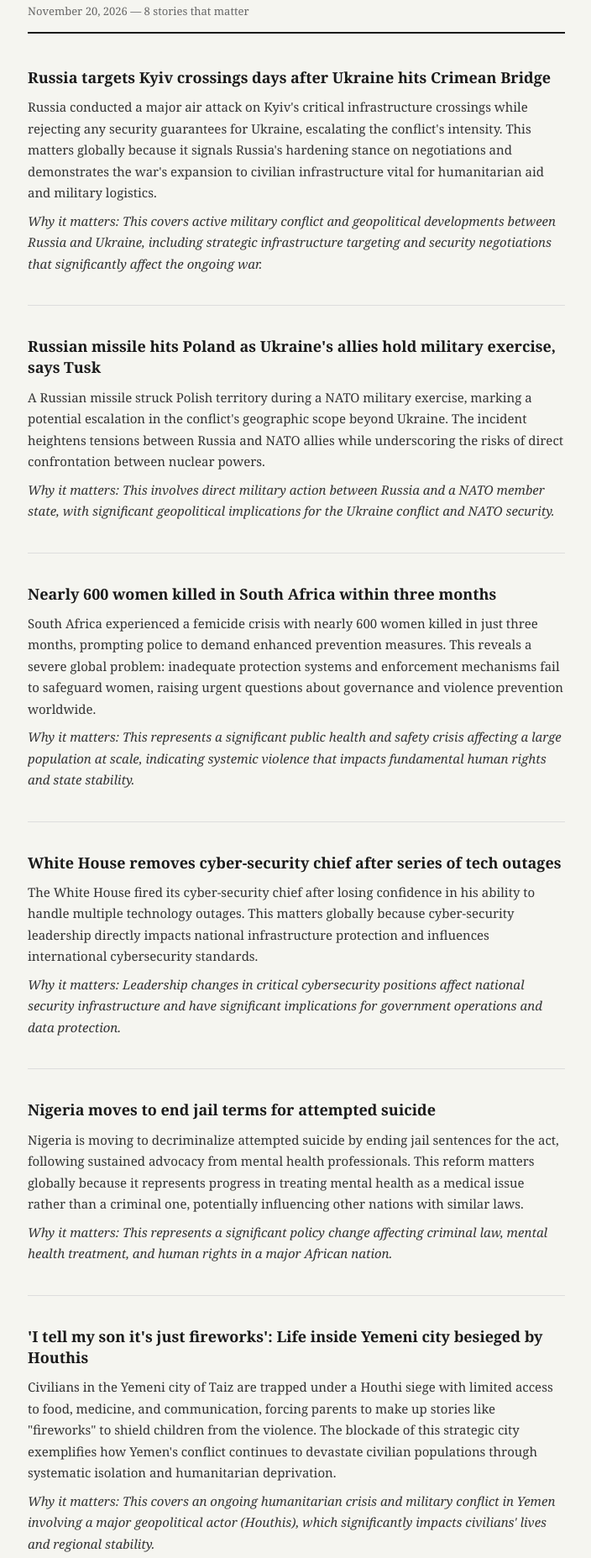
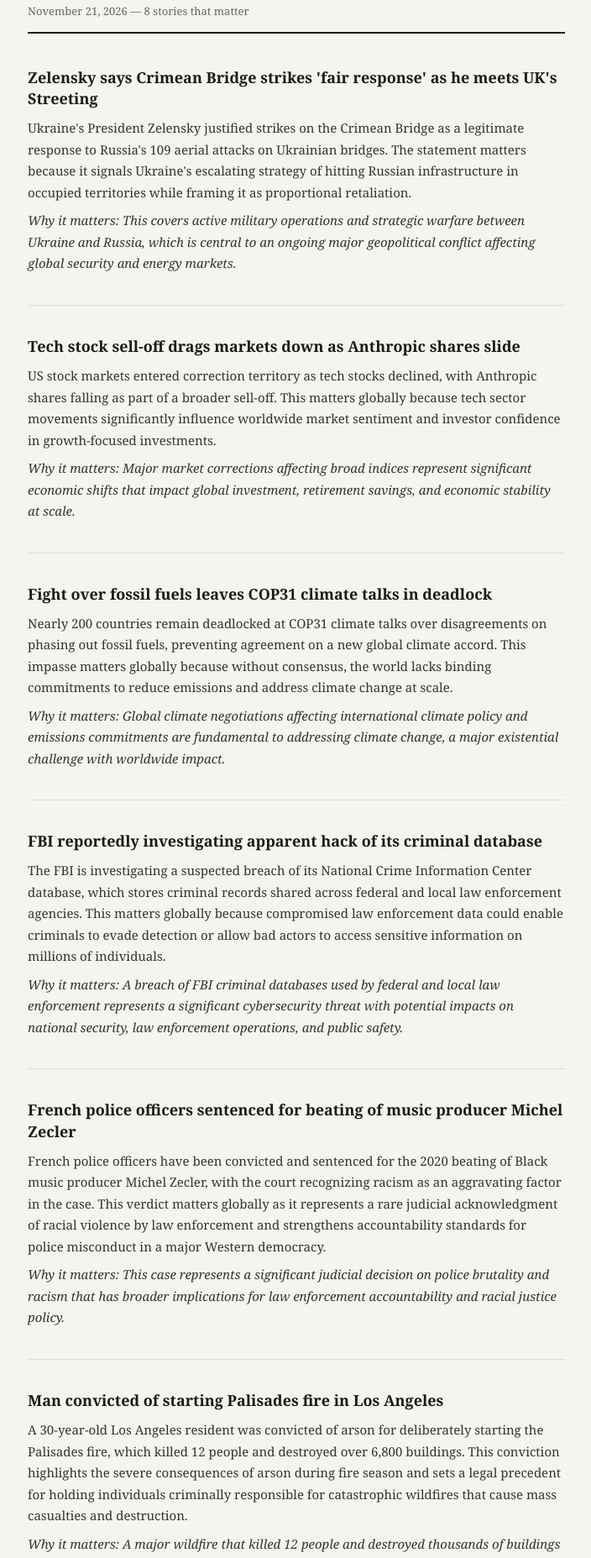
Before and after one commit to bm1815/essential-news, a plain HTML site: page index.html in a window 1280 px wide. Shown: the part 80-1935 px from the top of the page at 84% size, without its empty margins (287-991 px from the left). Drawn offline with Linux system fonts and the light colour scheme.

Commit message:
Update news 2026-11-21

```diff
--- a/index.html
+++ b/index.html
@@ -86,56 +86,56 @@
 
     <header>
         <h1>Essential News</h1>
-        <p>November 20, 2026 — 8 stories that matter</p>
+        <p>November 21, 2026 — 8 stories that matter</p>
     </header>
 
 
     <div class="story">
-        <h2><a href="https://www.bbc.co.uk/news/articles/c6x29gn4pdn9o?at_medium=RSS&at_campaign=rss" target="_blank">Russia targets Kyiv crossings days after Ukraine hits Crimean Bridge</a></h2>
-        <p>Russia conducted a major air attack on Kyiv's critical infrastructure crossings while rejecting any security guarantees for Ukraine, escalating the conflict's intensity. This matters globally because it signals Russia's hardening stance on negotiations and demonstrates the war's expansion to civilian infrastructure vital for humanitarian aid and military logistics.</p>
-        <p class="reason">Why it matters: This covers active military conflict and geopolitical developments between Russia and Ukraine, including strategic infrastructure targeting and security negotiations that significantly affect the ongoing war.</p>
+        <h2><a href="https://www.bbc.co.uk/news/articles/c6wy0qj7w5zqo?at_medium=RSS&at_campaign=rss" target="_blank">Zelensky says Crimean Bridge strikes 'fair response' as he meets UK's Streeting</a></h2>
+        <p>Ukraine's President Zelensky justified strikes on the Crimean Bridge as a legitimate response to Russia's 109 aerial attacks on Ukrainian bridges. The statement matters because it signals Ukraine's escalating strategy of hitting Russian infrastructure in occupied territories while framing it as proportional retaliation.</p>
+        <p class="reason">Why it matters: This covers active military operations and strategic warfare between Ukraine and Russia, which is central to an ongoing major geopolitical conflict affecting global security and energy markets.</p>
     </div>
 
     <div class="story">
-        <h2><a href="https://www.bbc.co.uk/news/articles/cqx2x9dklxnro?at_medium=RSS&at_campaign=rss" target="_blank">Russian missile hits Poland as Ukraine's allies hold military exercise, says Tusk</a></h2>
-        <p>A Russian missile struck Polish territory during a NATO military exercise, marking a potential escalation in the conflict's geographic scope beyond Ukraine. The incident heightens tensions between Russia and NATO allies while underscoring the risks of direct confrontation between nuclear powers.</p>
-        <p class="reason">Why it matters: This involves direct military action between Russia and a NATO member state, with significant geopolitical implications for the Ukraine conflict and NATO security.</p>
+        <h2><a href="https://www.bbc.co.uk/news/articles/c6808ym10vzgo?at_medium=RSS&at_campaign=rss" target="_blank">Tech stock sell-off drags markets down as Anthropic shares slide</a></h2>
+        <p>US stock markets entered correction territory as tech stocks declined, with Anthropic shares falling as part of a broader sell-off. This matters globally because tech sector movements significantly influence worldwide market sentiment and investor confidence in growth-focused investments.</p>
+        <p class="reason">Why it matters: Major market corrections affecting broad indices represent significant economic shifts that impact global investment, retirement savings, and economic stability at scale.</p>
     </div>
 
     <div class="story">
-        <h2><a href="https://www.bbc.co.uk/news/articles/c69vwyjp0339o?at_medium=RSS&at_campaign=rss" target="_blank">Nearly 600 women killed in South Africa within three months</a></h2>
-        <p>South Africa experienced a femicide crisis with nearly 600 women killed in just three months, prompting police to demand enhanced prevention measures. This reveals a severe global problem: inadequate protection systems and enforcement mechanisms fail to safeguard women, raising urgent questions about governance and violence prevention worldwide.</p>
-        <p class="reason">Why it matters: This represents a significant public health and safety crisis affecting a large population at scale, indicating systemic violence that impacts fundamental human rights and state stability.</p>
+        <h2><a href="https://www.bbc.co.uk/news/articles/c6ly5w40eg07o?at_medium=RSS&at_campaign=rss" target="_blank">Fight over fossil fuels leaves COP31 climate talks in deadlock</a></h2>
+        <p>Nearly 200 countries remain deadlocked at COP31 climate talks over disagreements on phasing out fossil fuels, preventing agreement on a new global climate accord. This impasse matters globally because without consensus, the world lacks binding commitments to reduce emissions and address climate change at scale.</p>
+        <p class="reason">Why it matters: Global climate negotiations affecting international climate policy and emissions commitments are fundamental to addressing climate change, a major existential challenge with worldwide impact.</p>
     </div>
 
     <div class="story">
-        <h2><a href="https://www.bbc.co.uk/news/articles/cwz0k3nn5p5mo?at_medium=RSS&at_campaign=rss" target="_blank">White House removes cyber-security chief after series of tech outages</a></h2>
-        <p>The White House fired its cyber-security chief after losing confidence in his ability to handle multiple technology outages. This matters globally because cyber-security leadership directly impacts national infrastructure protection and influences international cybersecurity standards.</p>
-        <p class="reason">Why it matters: Leadership changes in critical cybersecurity positions affect national security infrastructure and have significant implications for government operations and data protection.</p>
+        <h2><a href="https://www.bbc.co.uk/news/articles/cvze7de86pk3o?at_medium=RSS&at_campaign=rss" target="_blank">FBI reportedly investigating apparent hack of its criminal database</a></h2>
+        <p>The FBI is investigating a suspected breach of its National Crime Information Center database, which stores criminal records shared across federal and local law enforcement agencies. This matters globally because compromised law enforcement data could enable criminals to evade detection or allow bad actors to access sensitive information on millions of individuals.</p>
+        <p class="reason">Why it matters: A breach of FBI criminal databases used by federal and local law enforcement represents a significant cybersecurity threat with potential impacts on national security, law enforcement operations, and public safety.</p>
     </div>
 
     <div class="story">
-        <h2><a href="https://www.bbc.co.uk/news/articles/cm3rgnvxj339o?at_medium=RSS&at_campaign=rss" target="_blank">Nigeria moves to end jail terms for attempted suicide</a></h2>
-        <p>Nigeria is moving to decriminalize attempted suicide by ending jail sentences for the act, following sustained advocacy from mental health professionals. This reform matters globally because it represents progress in treating mental health as a medical issue rather than a criminal one, potentially influencing other nations with similar laws.</p>
-        <p class="reason">Why it matters: This represents a significant policy change affecting criminal law, mental health treatment, and human rights in a major African nation.</p>
+        <h2><a href="https://www.bbc.co.uk/news/articles/ck9d7e9wvvweo?at_medium=RSS&at_campaign=rss" target="_blank">French police officers sentenced for beating of music producer Michel Zecler</a></h2>
+        <p>French police officers have been convicted and sentenced for the 2020 beating of Black music producer Michel Zecler, with the court recognizing racism as an aggravating factor in the case. This verdict matters globally as it represents a rare judicial acknowledgment of racial violence by law enforcement and strengthens accountability standards for police misconduct in a major Western democracy.</p>
+        <p class="reason">Why it matters: This case represents a significant judicial decision on police brutality and racism that has broader implications for law enforcement accountability and racial justice policy.</p>
     </div>
 
     <div class="story">
-        <h2><a href="https://www.bbc.co.uk/news/articles/cx7v2d8q879eo?at_medium=RSS&at_campaign=rss" target="_blank">'I tell my son it's just fireworks': Life inside Yemeni city besieged by Houthis</a></h2>
-        <p>Civilians in the Yemeni city of Taiz are trapped under a Houthi siege with limited access to food, medicine, and communication, forcing parents to make up stories like "fireworks" to shield children from the violence. The blockade of this strategic city exemplifies how Yemen's conflict continues to devastate civilian populations through systematic isolation and humanitarian deprivation.</p>
-        <p class="reason">Why it matters: This covers an ongoing humanitarian crisis and military conflict in Yemen involving a major geopolitical actor (Houthis), which significantly impacts civilians' lives and regional stability.</p>
+        <h2><a href="https://www.bbc.co.uk/news/articles/c64gn0gy8rj3o?at_medium=RSS&at_campaign=rss" target="_blank">Man convicted of starting Palisades fire in Los Angeles</a></h2>
+        <p>A 30-year-old Los Angeles resident was convicted of arson for deliberately starting the Palisades fire, which killed 12 people and destroyed over 6,800 buildings. This conviction highlights the severe consequences of arson during fire season and sets a legal precedent for holding individuals criminally responsible for catastrophic wildfires that cause mass casualties and destruction.</p>
+        <p class="reason">Why it matters: A major wildfire that killed 12 people and destroyed thousands of buildings is a significant natural disaster with major loss of life and property that fundamentally impacts affected communities.</p>
     </div>
 
     <div class="story">
-        <h2><a href="https://www.bbc.co.uk/news/articles/ckzd9nln5e6go?at_medium=RSS&at_campaign=rss" target="_blank">Europe ready for talks with Russia on ending war in Ukraine, leaders say</a></h2>
-        <p>European leaders announced they have adopted a unified negotiating stance toward Russia regarding the Ukraine war at a Berlin summit. This matters globally because a coordinated European approach could significantly influence the terms and feasibility of peace negotiations that would reshape the geopolitical landscape.</p>
-        <p class="reason">Why it matters: This covers potential geopolitical negotiations to end an ongoing major war affecting global security, energy markets, and millions of people across Europe.</p>
+        <h2><a href="https://www.bbc.co.uk/news/articles/cm9w9p4geke8o?at_medium=RSS&at_campaign=rss" target="_blank">Deal with EU not dependent on tuition fees agreement, Miliband says</a></h2>
+        <p>UK Foreign Secretary David Miliband stated that a broader EU deal is not contingent on lowering tuition fees for European students in Britain, contradicting earlier Brussels suggestions that the wider agreement might be delayed otherwise. The clarification matters globally because it concerns the terms of UK-EU relations and whether educational policy could become a leverage point in future trade and diplomatic negotiations.</p>
+        <p class="reason">Why it matters: This concerns a major policy deal with the EU that affects UK-EU relations and education policy at scale, which are significant geopolitical and policy matters.</p>
     </div>
 
     <div class="story">
-        <h2><a href="https://www.bbc.co.uk/news/articles/c3x29ggenz12o?at_medium=RSS&at_campaign=rss" target="_blank">Anthropic becomes one of world's most valuable public companies in stock market debut</a></h2>
-        <p>Anthropic went public on the stock market, becoming one of the world's most valuable companies and the first purely AI-focused company to achieve public status. This debut serves as a critical benchmark for how markets value AI companies and signals broader investor confidence in the artificial intelligence sector.</p>
-        <p class="reason">Why it matters: The public listing of a major AI company represents a significant economic shift and sets precedent for the AI industry's future, with implications for tech investment, regulation, and the development trajectory of artificial intelligence technology.</p>
+        <h2><a href="https://www.bbc.co.uk/news/articles/cmjeqv89egylo?at_medium=RSS&at_campaign=rss" target="_blank">Mamdani announces plan to close New York's Rikers Island jail by 2032</a></h2>
+        <p>New York City has announced a plan to close the notorious Rikers Island jail by 2032, following a 2019 city council vote to shutter the facility. The closure matters globally because Rikers Island has become a symbol of systemic failures in incarceration, including violence, deaths, and abuse, making its closure a potential model for prison reform efforts worldwide.</p>
+        <p class="reason">Why it matters: Major policy change affecting criminal justice infrastructure and detention practices in a major U.S. city with implications for incarceration policy at scale.</p>
     </div>
 
 
```
